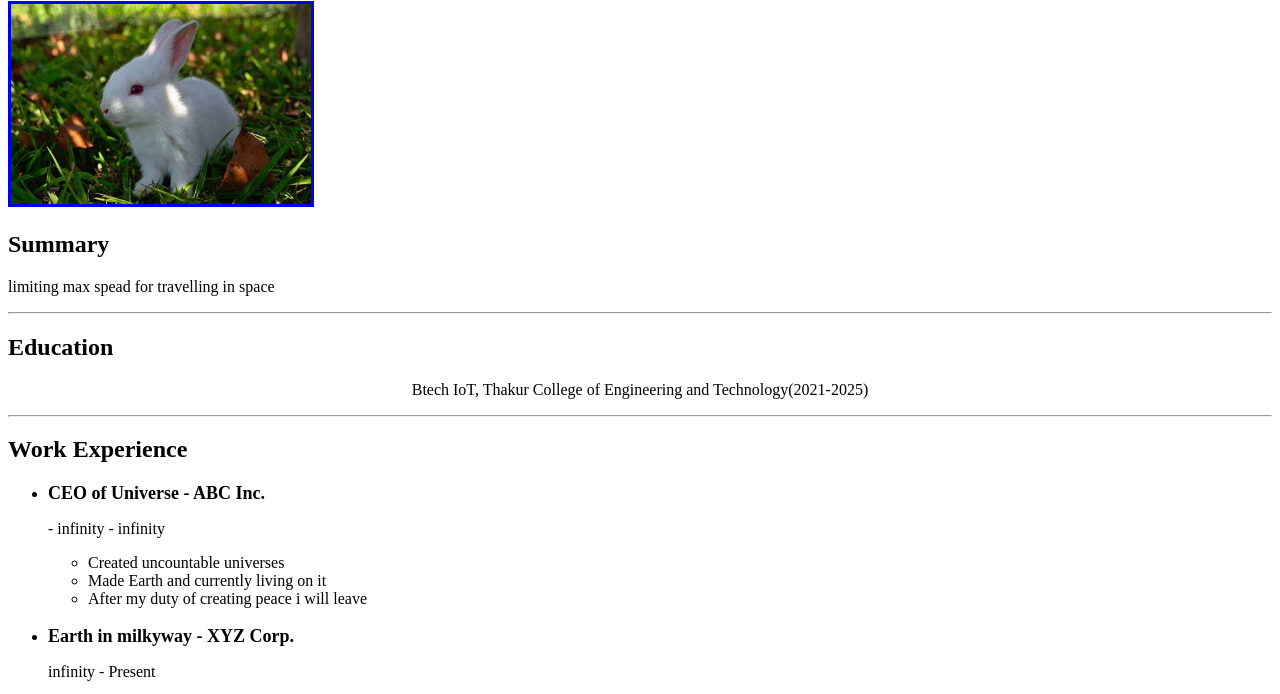
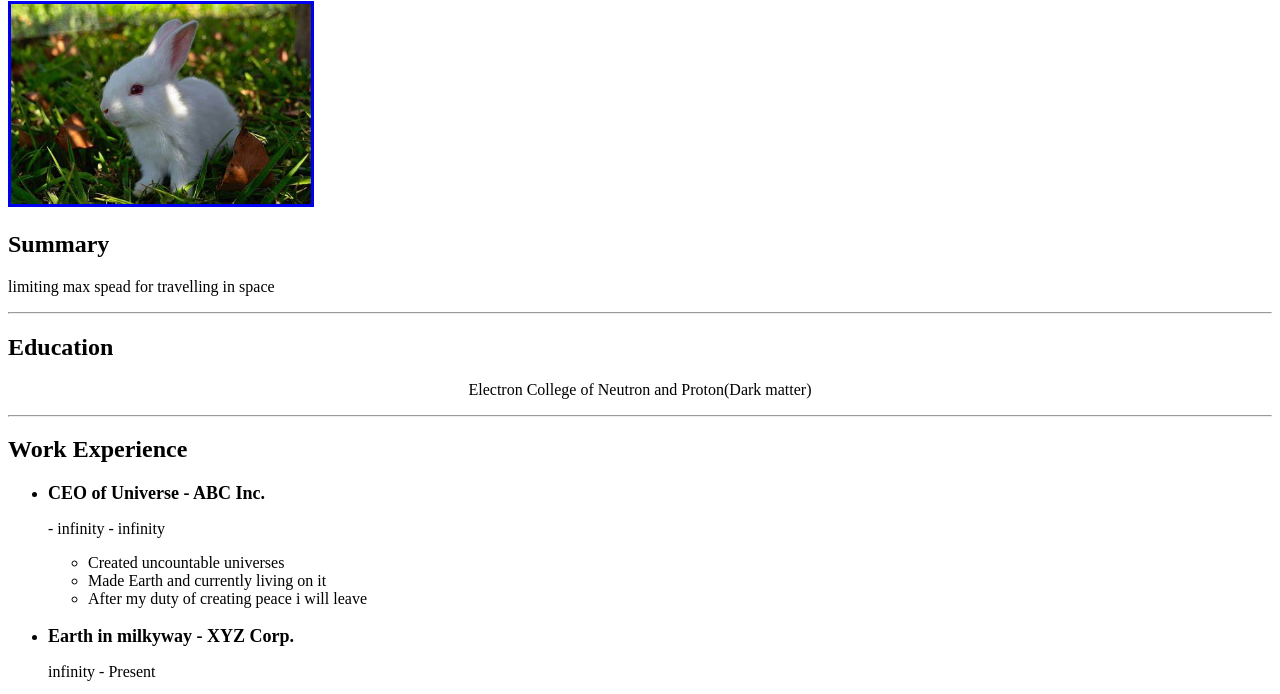
Before and after one commit to gen-pradeep-cse/resume, a plain HTML site: page index.html in a window 1280 px wide. Shown: the part 79-773 px from the top of the page. Drawn offline with Linux system fonts and the light colour scheme.

Commit message:
Update index.html

```diff
--- a/index.html
+++ b/index.html
@@ -13,7 +13,7 @@
         <hr />
         <h2>Education</h2>
         <p style="text-align: center;">
-            Btech IoT, Thakur College of Engineering and Technology(2021-2025)
+            Electron College of Neutron and Proton(Dark matter)
         </p>
         <hr />
         <h2>Work Experience</h2>
```
